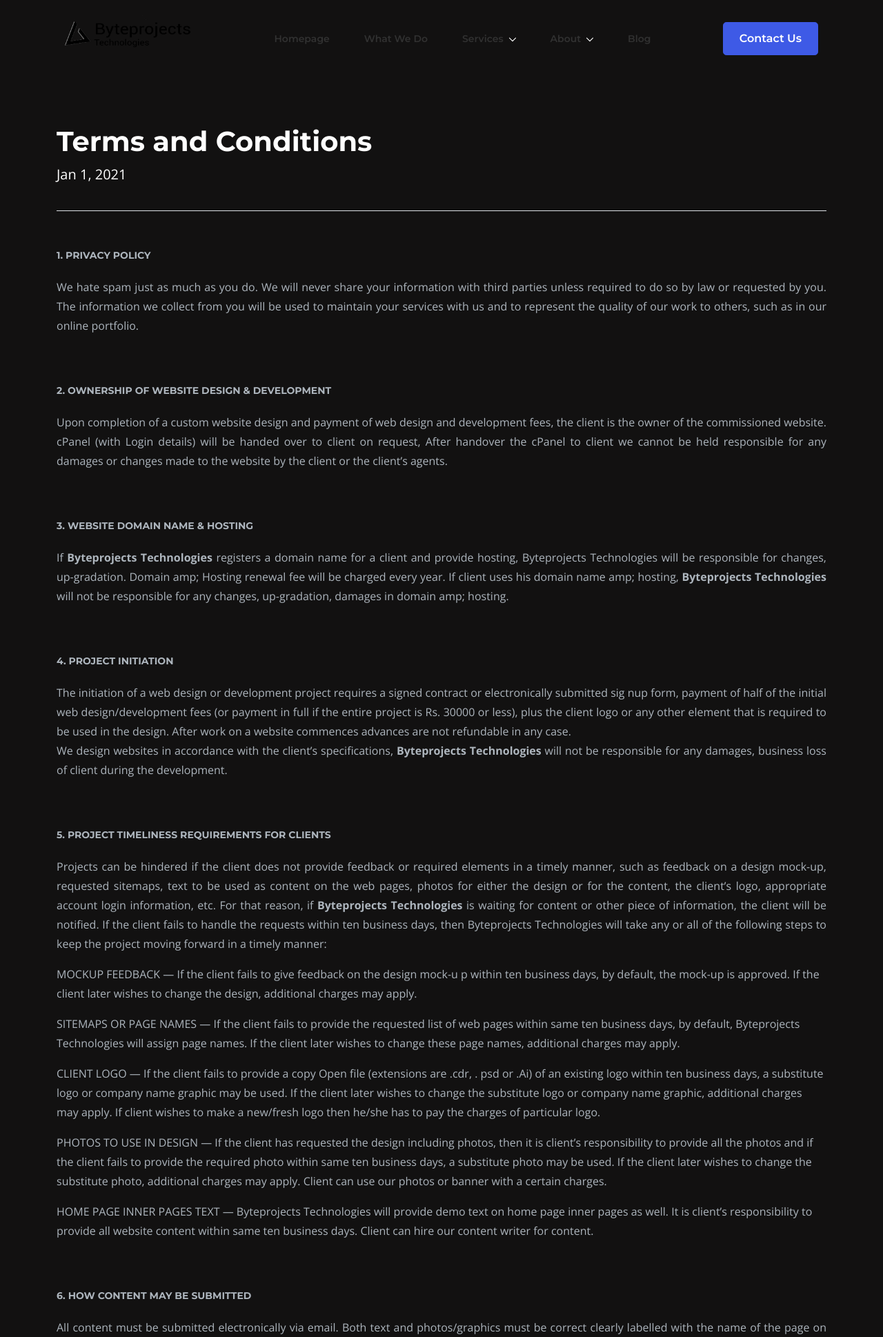
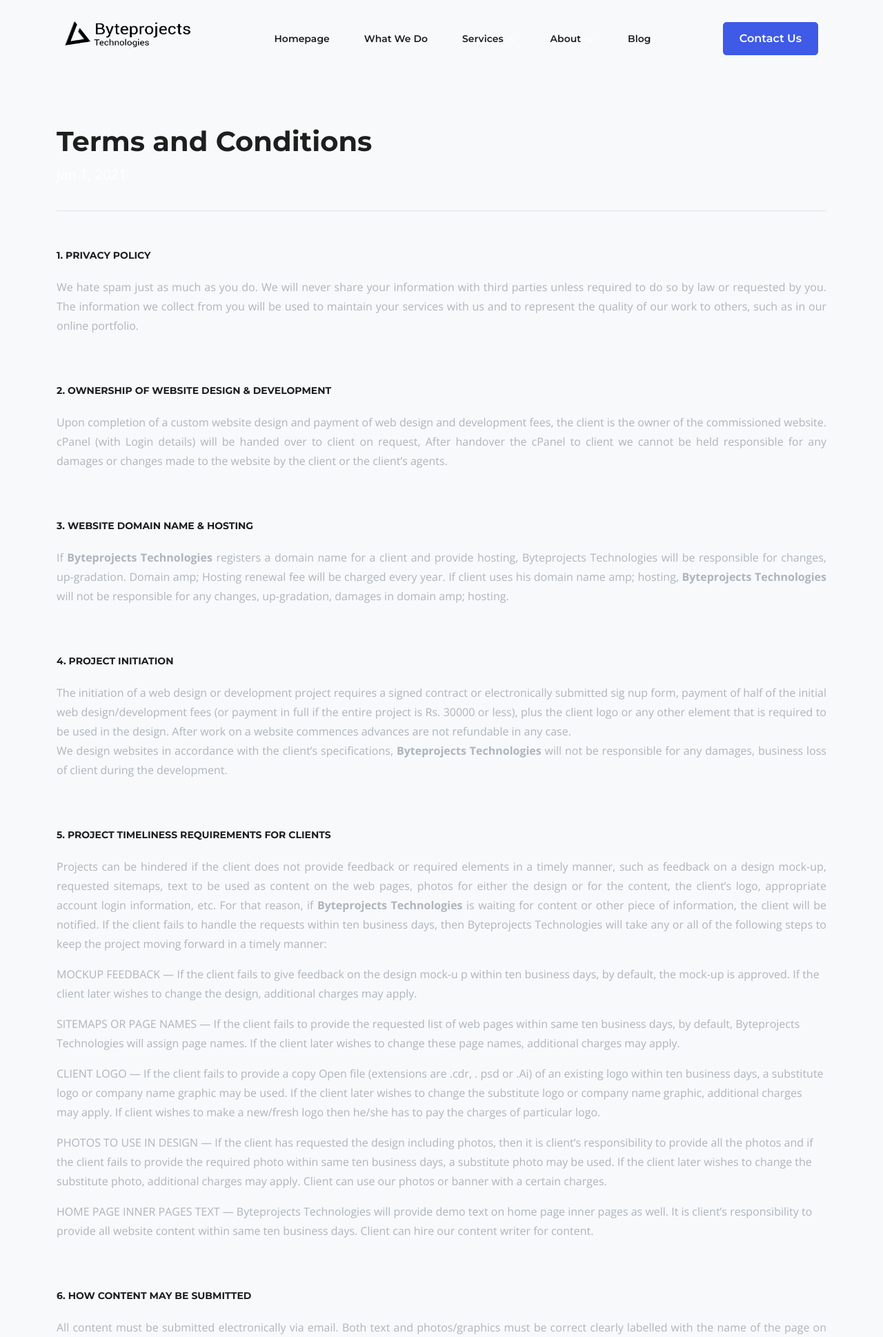
Before and after one commit to rohitroyrr8/byteprojects-website, a PHP site: page /terms-and-conditions.php in a window 1280 px wide. Shown: the top 1938 px of the page at 69% size. Run offline with PHP 8.4, Linux system fonts and the light colour scheme; some libraries are stand-ins or nearby versions.

Commit message:
minor chanegs

```diff
--- a/includes/footer.php
+++ b/includes/footer.php
@@ -9,7 +9,7 @@
         <h6 class="font-weight-bold">About</h6>
         <ul class="list-unstyled footer-link">
           <li>
-            <a href="javascript:void(0);">About Us</a>
+            <a href="./about-us.php">About Us</a>
           </li>
           <li>
             <a href="./contact-us.php">Contact Us</a>
--- a/terms-and-conditions.php
+++ b/terms-and-conditions.php
@@ -10,7 +10,7 @@
         <meta name="author" content="Byteprojects Technologies" />
         <?php include('includes/header.php'); ?>
     </head>
-    <body class="bg-black-800 saas-template" data-aos-easing="ease-out" data-aos-duration="400" data-aos-delay="0">
+    <body class="saas3-template bg-gray-100" data-aos-easing="ease-out" data-aos-duration="400" data-aos-delay="0">
     <div class="container">
         <?php include('includes/navbar.php'); ?>
         <section class="muse-section pb-4 pb-md-5 ">
```
